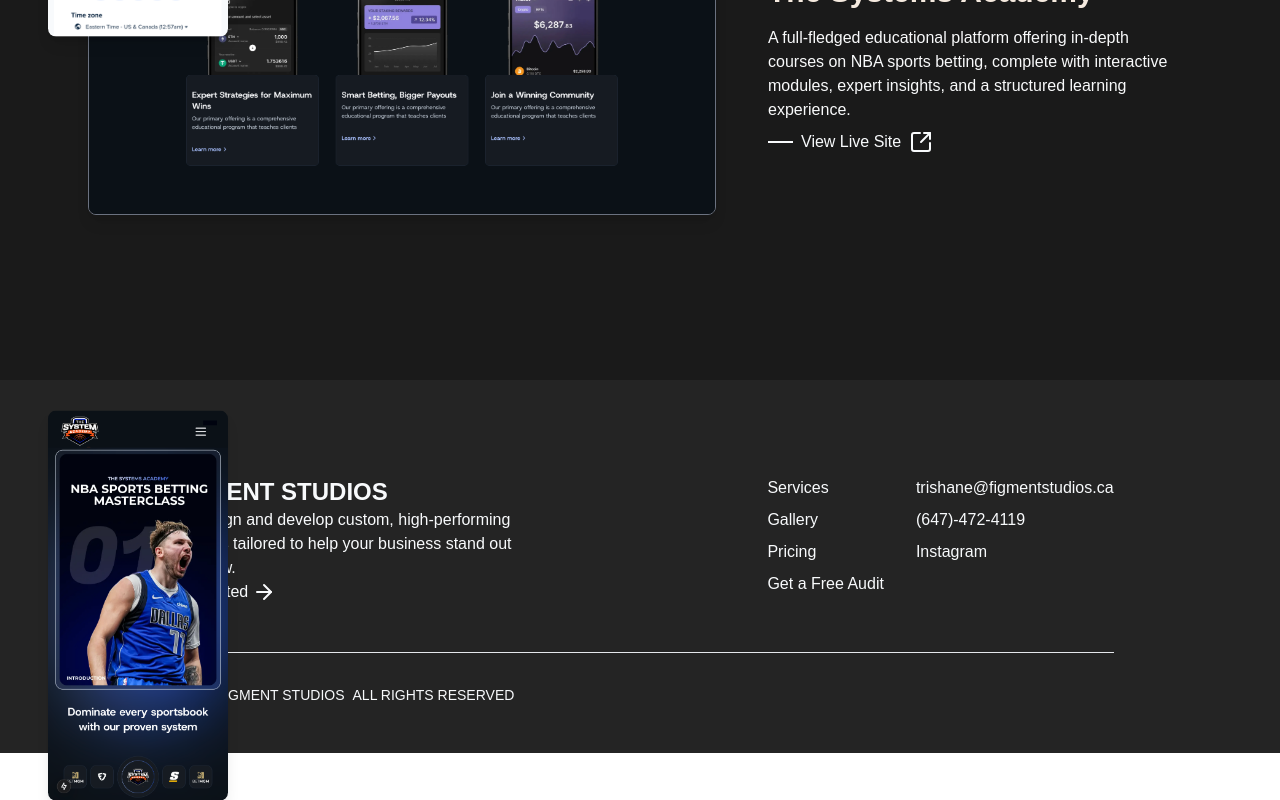
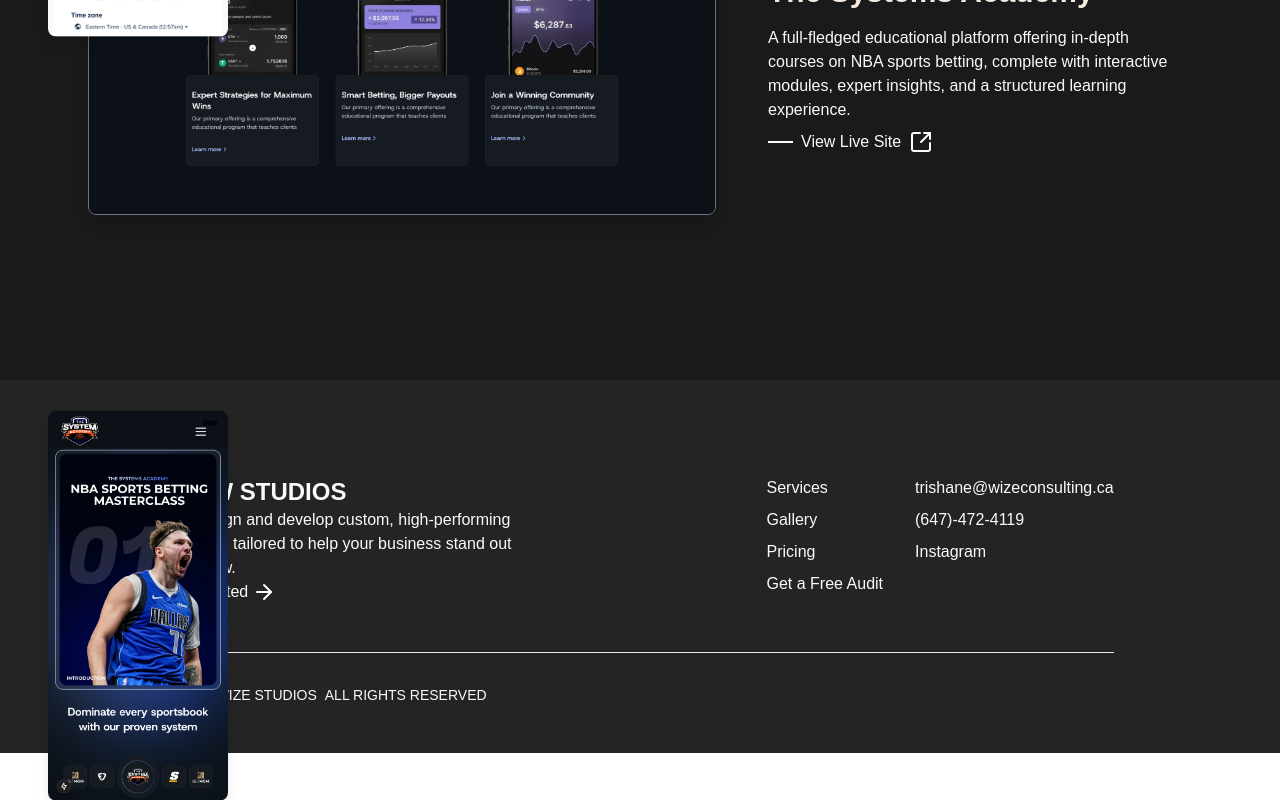
Before and after one commit to Trishaneww/figment-redesign, a Next.js app: page /contact in a window 1280 px wide. Shown: the part 2948-3748 px from the top of the page. Built offline with nearby package versions, Linux system fonts and the light colour scheme; a web font is replaced by a local one.

Commit message:
updated figment to wize

```diff
--- a/app/layout.tsx
+++ b/app/layout.tsx
@@ -7,7 +7,7 @@
 const inter = Host_Grotesk({ weight: ["300", "400", "500", "600", "700", "800"], subsets: ["latin"] });
 
 export const metadata: Metadata = {
-  title: "Figment Studios ",
+  title: "Wize Studios ",
   description:
     "We design and develop custom, high-performing websites tailored to help your business stand out and grow.",
   icons: {
--- a/components/Footer.tsx
+++ b/components/Footer.tsx
@@ -8,7 +8,7 @@
         <div className="flex flex-col gap-12 lg:gap-2 flex-wrap lg:flex-row justify-between lg:w-[80%] border-b-[1px] border-b-gray-200 pb-12">
 
         <section className="flex flex-col items-start justify-start gap-2  lg:max-w-[380px] text-slate-50">
-            <p className="text-2xl font-extrabold mb-2">FIGMENT STUDIOS</p>
+            <p className="text-2xl font-extrabold mb-2">WIZE STUDIOS</p>
             <p className="text-base">We design and develop custom, high-performing websites tailored to help your business stand out and grow.</p>
             <Link href="/contact" className="flex items-center gap-1 text-base text-slate-50 group" aria-label="Link leads to contact page">
             <p>Get Started</p>
@@ -44,7 +44,7 @@
         </section>
         </div>
         <div className="lg:w-[80%] flex gap-2 text-slate-50 text-sm pt-8">
-            <p>@2025 FIGMENT STUDIOS</p>
+            <p>@2025 WIZE STUDIOS</p>
             <p>ALL RIGHTS RESERVED</p>
         </div>
     </div>
--- a/components/Footer2.tsx
+++ b/components/Footer2.tsx
@@ -15,7 +15,7 @@
                     alt="stephenson media logo"
                     className="-ml-4 lg:ml-0"
                 /> */}
-            <p className="text-2xl font-extrabold">FIGMENT STUDIOS</p>
+            <p className="text-2xl font-extrabold">WIZW STUDIOS</p>
             <p className="text-base">We design and develop custom, high-performing websites tailored to help your business stand out and grow.</p>
             <Link href="/contact" className="flex items-center gap-1 text-base text-slate-50 group" aria-label="Link leads to contact page">
             <p>Get Started</p>
@@ -40,7 +40,7 @@
                     {/* <p>3</p> */}
                     <div className="flex flex-col">
                         <ul className="text-slate-50 text-base flex flex-col gap-2">
-                            <li><Link href="mailto:mediabystephenson@gmail.com" target="_blank" aria-label="Link leads to our email">trishane@figmentstudios.ca</Link></li>
+                            <li><Link href="mailto:mediabystephenson@gmail.com" target="_blank" aria-label="Link leads to our email">trishane@wizeconsulting.ca</Link></li>
                             <li>(647)-472-4119</li>
                             <li><Link href="/https://www.instagram.com/stephenson.media/" target="_blank" aria-label="View more of our work on instagram">Instagram</Link></li>
                         </ul>
@@ -50,7 +50,7 @@
         </section>
         </div>
         <div className="lg:w-[80%] flex gap-2 text-slate-50 text-sm pt-8">
-            <p>@2025 FIGMENT STUDIOS</p>
+            <p>@2025 WIZE STUDIOS</p>
             <p>ALL RIGHTS RESERVED</p>
         </div>
     </div>
--- a/components/Linkssubpage.tsx
+++ b/components/Linkssubpage.tsx
@@ -108,9 +108,9 @@
           width={200}
           height={200}
           src="/assets/images/logo2.png"
-          alt="figment studios logo"
+          alt="wize studios logo"
         />
-        <p className="text-2xl font-extrabold">FIGMENT STUDIOS</p>
+        <p className="text-2xl font-extrabold">WIZE STUDIOS</p>
         <p>We build amazing websites</p>
 
         <div className="flex flex-col gap-2 w-full items-center mt-6">
@@ -160,7 +160,7 @@
           </Link>
 
           <Link
-            href="https://www.instagram.com/figmentstudios.ca"
+            href="https://www.instagram.com/wizestudios.ca"
             target="_blank"
             className="w-full flex justify-center items-center"
             aria-label="Link leads to instagram page"
--- a/components/Navbar.tsx
+++ b/components/Navbar.tsx
@@ -27,11 +27,11 @@
               <Link href={item.href} key={idx} className={cn("relative dark:text-slate-50 items-center hidden lg:flex space-x-1 text-slate-50 tracking-widest text-sm")} aria-label="navigation link">{item.title}</Link>
             ))}
           </div>
-          <Link href="https://www.instagram.com/figmentstudios.ca/" className="text-slate-50" aria-label="instagram link"><Instagram className="hidden lg:flex"/></Link>
+          <Link href="https://www.instagram.com/wizestudios.ca/" className="text-slate-50" aria-label="instagram link"><Instagram className="hidden lg:flex"/></Link>
         </div>
 
         <div className="flex gap-8 items-center text-slate-50">
-          <Link href='mailto:trishane@figmentstudios.ca' className={cn("relative dark:text-slate-50 items-center hidden lg:flex space-x-1 text-slate-50 tracking-widest text-sm")} aria-label="email us link">CONTACT US</Link>
+          <Link href='mailto:trishane@wizeconsulting.ca' className={cn("relative dark:text-slate-50 items-center hidden lg:flex space-x-1 text-slate-50 tracking-widest text-sm")} aria-label="email us link">CONTACT US</Link>
           <Link href='/contact' className={cn("relative dark:text-slate-50 items-center hidden lg:flex space-x-1 text-slate-50 tracking-widest text-sm")} aria-label="get a free audit">GET A FREE AUDIT</Link>
         </div>
 
--- a/components/Parallax.tsx
+++ b/components/Parallax.tsx
@@ -71,11 +71,11 @@
       <div className="relative z-20 bg-[#1A1A1A] px-6 pb-10 lg:pb-20 pt-20 lg:pt-44">
         <section className="flex flex-col gap-2 text-[#F5EADF]">
           <p className="text-3xl lg:text-4xl lg:w-[58%] lg:px-24">
-          Welcome to Figment Studios! We&apos;re a website development company founded by Trishane Anthony. We specialize in custom websites that help businesses stand out and thrive online.
+          Welcome to Wize Studios! We&apos;re a website development company founded by Trishane Anthony. We specialize in custom websites that help businesses stand out and thrive online.
           </p>
           <div className="flex items-center gap-2 text-lg group lg:px-24">
             <div className="bg-slate-50 h-[1.4px] w-[25px]  group-hover:w-[40px] duration-300"></div>
-            <p>Why Figment Studios?</p>
+            <p>Why Wize Studios?</p>
           </div>
           <section className="grid grid-cols-1 lg:flex gap-8 mt-12 lg:w-full xl:w-full mb-12 text-[#F5EADF]">
             <div className="hidden lg:flex  lg:w-[200px] xl:w-[300px]"></div>
```
Also changed, not shown: public/assets/images/logo2.png, 1 other file (tests, documents, lock files or other folders).
